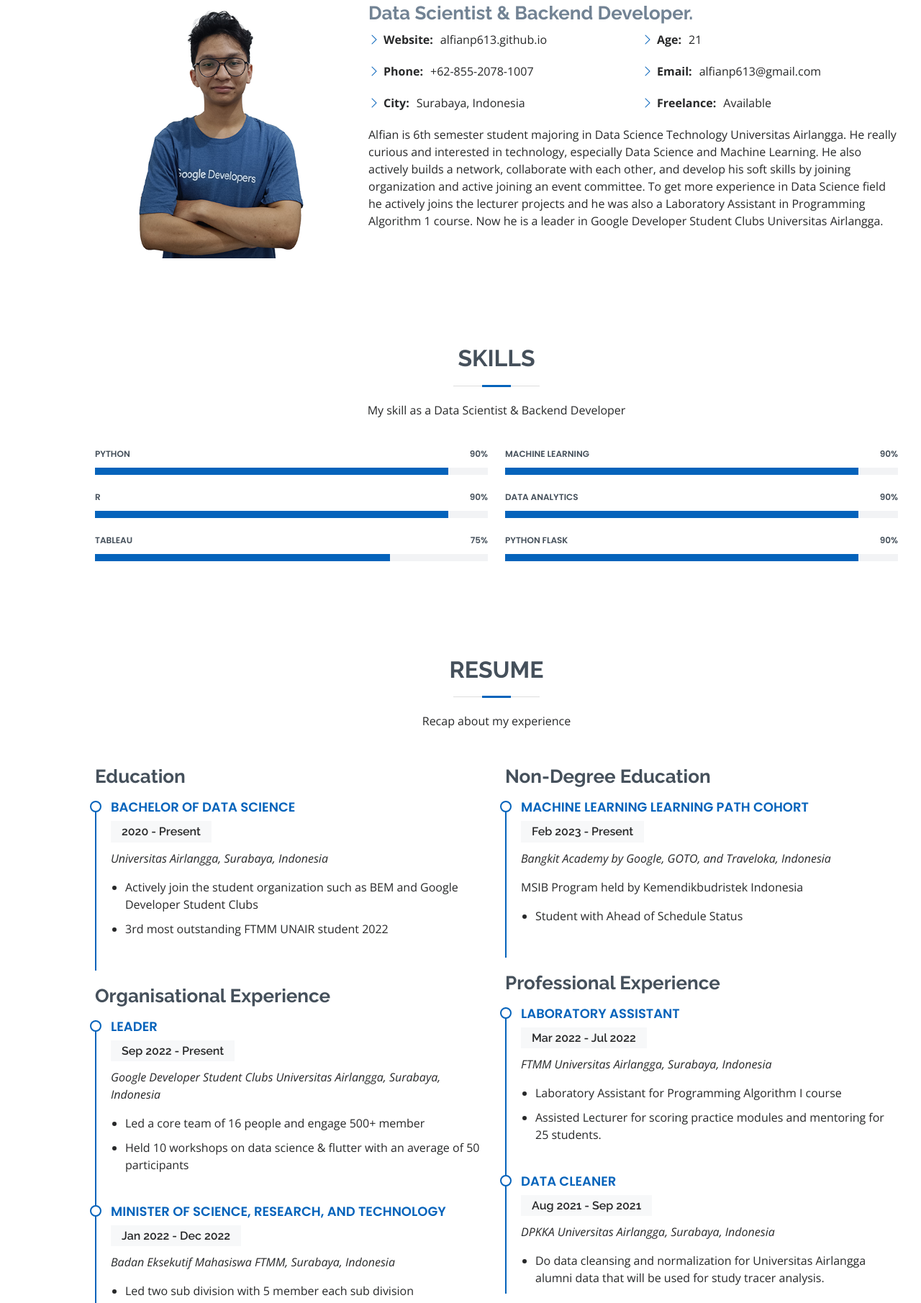
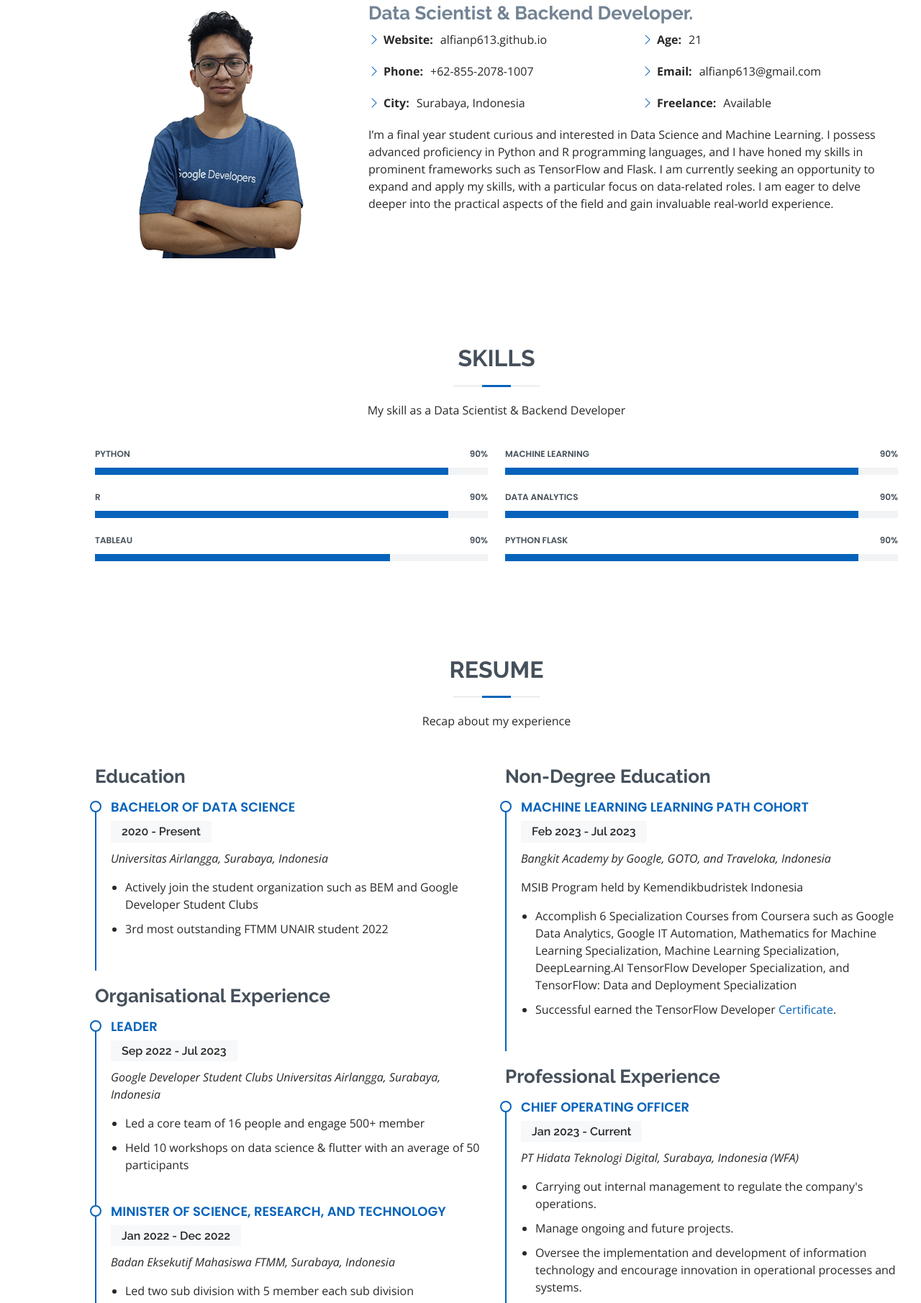
Before and after one commit to alfianp613/alfianp613.github.io, a plain HTML site: page index.html in a window 1280 px wide. Shown: the part 989-2800 px from the top of the page at 72% size. Drawn offline with nearby package versions, Linux system fonts and the light colour scheme.

Commit message:
update experience

```diff
--- a/index.html
+++ b/index.html
@@ -115,9 +115,9 @@
                 </div>
               </div>
               <p>
-                Alfian is 6th semester student majoring in Data Science Technology Universitas Airlangga. He really curious and interested in technology, especially Data Science and Machine Learning. He also actively builds a network,
-                collaborate with each other, and develop his soft skills by joining organization and active joining an event committee. To get more experience in Data Science field he actively joins the lecturer projects and he was also a
-                Laboratory Assistant in Programming Algorithm 1 course. Now he is a leader in Google Developer Student Clubs Universitas Airlangga.
+                I’m a final year student curious and interested in Data Science and Machine Learning. I possess advanced proficiency in Python and R programming languages, and I have honed my skills in prominent frameworks such as
+                TensorFlow and Flask. I am currently seeking an opportunity to expand and apply my skills, with a particular focus on data-related roles. I am eager to delve deeper into the practical aspects of the field and gain invaluable
+                real-world experience.
               </p>
             </div>
           </div>
@@ -198,7 +198,7 @@
               </div>
 
               <div class="progress">
-                <span class="skill">Tableau <i class="val">75%</i></span>
+                <span class="skill">Tableau <i class="val">90%</i></span>
                 <div class="progress-bar-wrap">
                   <div class="progress-bar" role="progressbar" aria-valuenow="75" aria-valuemin="0" aria-valuemax="100"></div>
                 </div>
@@ -255,7 +255,7 @@
               <h3 class="resume-title">Organisational Experience</h3>
               <div class="resume-item">
                 <h4>Leader</h4>
-                <h5>Sep 2022 - Present</h5>
+                <h5>Sep 2022 - Jul 2023</h5>
                 <p><em>Google Developer Student Clubs Universitas Airlangga, Surabaya, Indonesia </em></p>
                 <ul>
                   <li>Led a core team of 16 people and engage 500+ member</li>
@@ -294,15 +294,43 @@
               <h3 class="resume-title">Non-Degree Education</h3>
               <div class="resume-item">
                 <h4>Machine Learning Learning Path Cohort</h4>
-                <h5>Feb 2023 - Present</h5>
+                <h5>Feb 2023 - Jul 2023</h5>
                 <p><em>Bangkit Academy by Google, GOTO, and Traveloka, Indonesia</em></p>
                 <p>MSIB Program held by Kemendikbudristek Indonesia</p>
                 <ul>
-                  <li>Student with Ahead of Schedule Status</li>
+                  <li>
+                    Accomplish 6 Specialization Courses from Coursera such as Google Data Analytics, Google IT Automation, Mathematics for Machine Learning Specialization, Machine Learning Specialization, DeepLearning.AI TensorFlow
+                    Developer Specialization, and TensorFlow: Data and Deployment Specialization
+                  </li>
+                  <li>Successful earned the TensorFlow Developer <a href="https://www.credential.net/7b55ae95-1c4c-4979-b8a4-37efd6d26d86" target="_blank">Certificate</a>.</li>
                 </ul>
               </div>
               <h3 class="resume-title">Professional Experience</h3>
-
+              <div class="resume-item">
+                <h4>Chief Operating Officer</h4>
+                <h5>Jan 2023 - Current</h5>
+                <p><em>PT Hidata Teknologi Digital, Surabaya, Indonesia (WFA)</em></p>
+                <ul>
+                  <li>Carrying out internal management to regulate the company's operations.</li>
+                  <li>Manage ongoing and future projects.</li>
+                  <li>Oversee the implementation and development of information technology and encourage innovation in operational processes and systems.</li>
+                  <li>Together with the CEO, carry out company strategic planning and foster good relationships with clients and other stakeholders.</li>
+                  <li>Became Project Manager for projects with Bappenas and Unair with an estimated project value of IDR 150 million.</li>
+                </ul>
+              </div>
+              <div class="resume-item">
+                <h4>Data Scientist Intern</h4>
+                <h5>Aug 2023 - Dec 2023</h5>
+                <p><em>Otoritas Jasa Keuangan (OJK), Jakarta, Indonesia (WFO)</em></p>
+                <ul>
+                  <li>Collaborate with cross-functional teams to understand data requirements and objectives.</li>
+                  <li>Design, develop, and deploy interactive and visually appealing dashboards and reports using Tableau.</li>
+                  <li>Customize and configure Tableau dashboards to meet specific business needs.</li>
+                  <li>Collaborate with business users to gather feedback and refine dashboard requirements.</li>
+                  <li>Stay up-to-date with the latest industry trends and best practices in data processing, Tableau, and SQL Server.</li>
+                  <li>Successfully created over 150 SQL Server queries for various internal audit scenarios and visualized more than 100 audit anomalies using Tableau.</li>
+                </ul>
+              </div>
               <div class="resume-item">
                 <h4>Laboratory Assistant</h4>
                 <h5>Mar 2022 - Jul 2022</h5>
```
